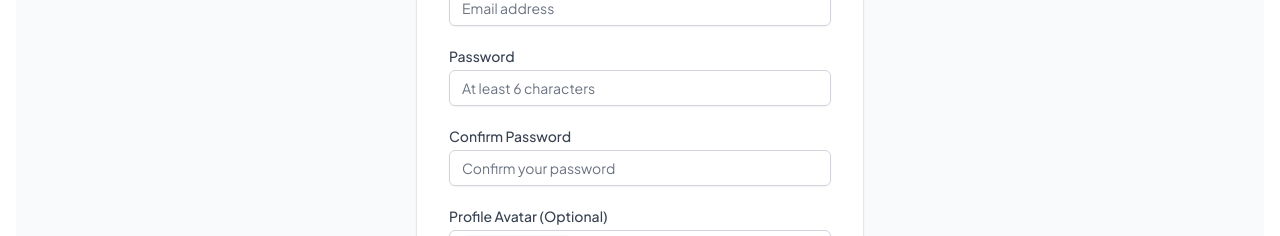
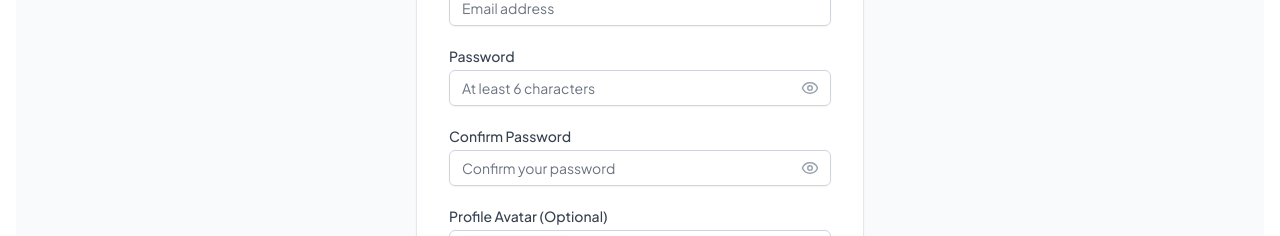
Before and after one commit to Druid-alpha/shopluxe, a React (Vite) app: page /register in a window 1280 px wide. Shown: the part 385-621 px from the top of the page. Built offline with nearby package versions, Linux system fonts and the light colour scheme; no server answers.

Commit message:
feat: update slider height in Home component and enhance password visibility toggle in Register form

```diff
--- a/src/pages/Home.jsx
+++ b/src/pages/Home.jsx
@@ -86,9 +86,9 @@ export default function Home() {
     <div className="w-full">
       {/* HERO SECTION */}
       <section className="relative w-full overflow-hidden bg-black pb-10 mb-16">
-        <Slider {...sliderSettings} className="h-[70vh] md:h-[80vh] w-full">
+        <Slider {...sliderSettings} className="h-[50vh] md:h-[80vh] w-full">
           {slides.map(slide => (
-            <div key={slide.id} className="relative h-[70vh] md:h-[80vh] w-full outline-none">
+            <div key={slide.id} className="relative h-[50vh] md:h-[80vh] w-full outline-none">
               <img
                 src={slide.image}
                 className="absolute inset-0 h-full w-full object-cover"
--- a/src/pages/Register.jsx
+++ b/src/pages/Register.jsx
@@ -2,7 +2,7 @@ import React, { useState } from "react"
 import { useNavigate } from "react-router-dom"
 import { Button } from "@/components/ui/button"
 import { Input } from "@/components/ui/input"
-import { Loader2 } from "lucide-react"
+import { Loader2, Eye, EyeOff } from "lucide-react"
 import { useRegisterMutation } from "@/features/auth/authApi"
 import { useToast } from "@/hooks/use-toast"
 import { useForm } from "react-hook-form"
@@ -35,6 +35,8 @@ export default function Register() {
   })
 
   const [registerApi, { isLoading }] = useRegisterMutation()
+  const [showPassword, setShowPassword] = useState(false)
+  const [showConfirmPassword, setShowConfirmPassword] = useState(false)
 
   const onSubmit = async (data) => {
     const formData = new FormData()
@@ -90,23 +92,41 @@ export default function Register() {
 
           <div>
             <label className="block text-sm font-medium text-gray-700 mb-1">Password</label>
+            <div className="relative">
               <Input
-              type="password"
+                type={showPassword ? "text" : "password"}
                 placeholder="At least 6 characters"
                 {...register("password")}
-              className={`appearance-none block w-full px-3 py-2 border rounded-md shadow-sm focus:outline-none focus:ring-black focus:border-black sm:text-sm ${errors.password ? 'border-red-500' : 'border-gray-300'}`}
+                className={`appearance-none block w-full px-3 py-2 border rounded-md shadow-sm focus:outline-none focus:ring-black focus:border-black sm:text-sm pr-10 ${errors.password ? 'border-red-500' : 'border-gray-300'}`}
               />
+              <button
+                type="button"
+                className="absolute inset-y-0 right-0 pr-3 flex items-center text-gray-400 hover:text-gray-600"
+                onClick={() => setShowPassword(!showPassword)}
+              >
+                {showPassword ? <EyeOff size={18} /> : <Eye size={18} />}
+              </button>
+            </div>
             {errors.password && <p className="mt-1 text-xs text-red-500">{errors.password.message}</p>}
           </div>
 
           <div>
             <label className="block text-sm font-medium text-gray-700 mb-1">Confirm Password</label>
+            <div className="relative">
               <Input
-              type="password"
+                type={showConfirmPassword ? "text" : "password"}
                 placeholder="Confirm your password"
                 {...register("confirmPassword")}
-              className={`appearance-none block w-full px-3 py-2 border rounded-md shadow-sm focus:outline-none focus:ring-black focus:border-black sm:text-sm ${errors.confirmPassword ? 'border-red-500' : 'border-gray-300'}`}
+                className={`appearance-none block w-full px-3 py-2 border rounded-md shadow-sm focus:outline-none focus:ring-black focus:border-black sm:text-sm pr-10 ${errors.confirmPassword ? 'border-red-500' : 'border-gray-300'}`}
               />
+              <button
+                type="button"
+                className="absolute inset-y-0 right-0 pr-3 flex items-center text-gray-400 hover:text-gray-600"
+                onClick={() => setShowConfirmPassword(!showConfirmPassword)}
+              >
+                {showConfirmPassword ? <EyeOff size={18} /> : <Eye size={18} />}
+              </button>
+            </div>
             {errors.confirmPassword && <p className="mt-1 text-xs text-red-500">{errors.confirmPassword.message}</p>}
           </div>
 
--- a/src/pages/orderReceipt.jsx
+++ b/src/pages/orderReceipt.jsx
@@ -12,6 +12,7 @@ export default function OrderReceipt() {
   const { id } = useParams()
   const [order, setOrder] = useState(null)
   const [error, setError] = useState(null)
+  const token = useAppSelector((state) => state.auth.token)
   const navigate = useNavigate()
   const dispatch = useAppDispatch()
   const receiptRef = useRef(null)
@@ -21,7 +22,10 @@ export default function OrderReceipt() {
     dispatch(productApi.util.invalidateTags(['Product']))
 
     fetch(`${import.meta.env.VITE_API_URL}/orders/${id}`, {
-      credentials: 'include'
+      credentials: 'include',
+      headers: {
+        ...(token ? { Authorization: `Bearer ${token}` } : {})
+      }
     })
       .then(res => {
         if (!res.ok) throw new Error('Order not found or unauthorized')
@@ -35,7 +39,7 @@ export default function OrderReceipt() {
         console.error('Fetch error:', err)
         setError(err.message)
       })
-  }, [id, dispatch])
+  }, [id, dispatch, token])
 
   const downloadPDF = () => {
     const element = receiptRef.current
@@ -152,7 +156,8 @@ export default function OrderReceipt() {
                   <p className="text-sm font-medium"><span className="text-gray-400 mr-2">Issue Date:</span> {new Date(order.createdAt).toLocaleDateString('en-US', { dateStyle: 'long' })}</p>
                   <p className="text-sm font-medium">
                     <span className="text-gray-400 mr-2">Status:</span>
-                    <span className="bg-green-100 text-green-700 px-2.5 py-1 rounded-full text-[10px] font-black uppercase italic tracking-wider">
+                    <span className={`px-2.5 py-1 rounded-full text-[10px] font-black uppercase italic tracking-wider ${order.paymentStatus === 'paid' ? 'bg-green-100 text-green-700' : 'bg-amber-100 text-amber-700'
+                      }`}>
                       {order.paymentStatus}
                     </span>
                   </p>
```
Lines whose indentation alone changed are shown as unchanged.
